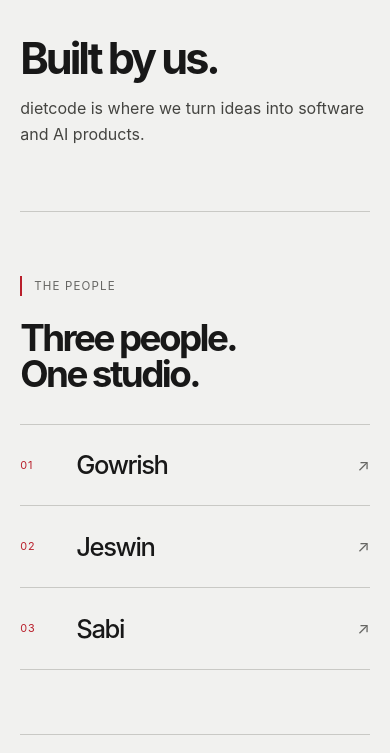
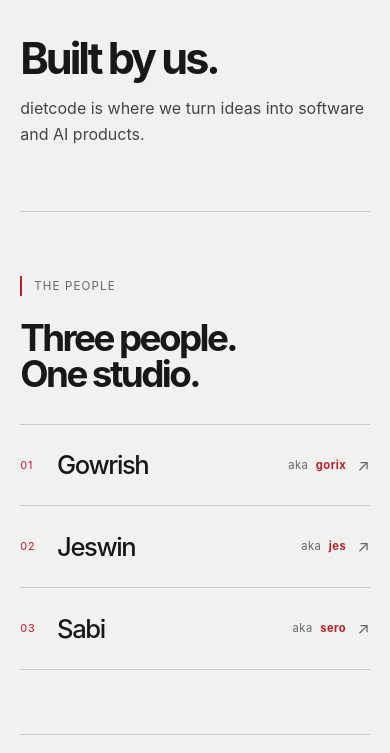
Before and after one commit to dietcodebase/dietcodebase.github.io, a plain HTML site: page index.html in a window 390 px wide. Shown: the part 879-1632 px from the top of the page. Drawn offline with Linux system fonts and the light colour scheme.

Commit message:
aka names

```diff
--- a/index.html
+++ b/index.html
@@ -44,9 +44,9 @@
         <h2 id="team-title">Three people.<br>One studio.</h2>
       </div>
       <ul class="team-list" aria-label="dietcode team members">
-        <li><span>01</span><strong>Gowrish</strong><i aria-hidden="true">↗</i></li>
-        <li><span>02</span><strong>Jeswin</strong><i aria-hidden="true">↗</i></li>
-        <li><span>03</span><strong>Sabi</strong><i aria-hidden="true">↗</i></li>
+        <li><span>01</span><strong>Gowrish</strong><em>aka <b>gorix</b></em><i aria-hidden="true">↗</i></li>
+        <li><span>02</span><strong>Jeswin</strong><em>aka <b>jes</b></em><i aria-hidden="true">↗</i></li>
+        <li><span>03</span><strong>Sabi</strong><em>aka <b>sero</b></em><i aria-hidden="true">↗</i></li>
       </ul>
     </section>
   </main>
--- a/styles.css
+++ b/styles.css
@@ -42,9 +42,11 @@ nav a:hover, .text-link:hover { color: var(--red); }
 .team { display: grid; grid-template-columns: .9fr 1.1fr; gap: 2rem; padding-block: clamp(4.5rem, 10vw, 8rem); }
 .team-heading h2 { margin-top: 2.5rem; font-size: clamp(2.3rem, 4.8vw, 4rem); }
 .team-list { margin: 0; padding: 0; list-style: none; }
-.team-list li { min-height: 100px; display: grid; grid-template-columns: 2.5rem 1fr auto; align-items: center; gap: 1rem; border-bottom: 1px solid var(--line); }
+.team-list li { min-height: 100px; display: grid; grid-template-columns: 2.5rem minmax(0, 1fr) auto auto; align-items: center; gap: 1rem; border-bottom: 1px solid var(--line); }
 .team-list li:first-child { border-top: 1px solid var(--line); }
 .team-list li > span { color: var(--red); font-size: .68rem; letter-spacing: .08em; }
+.team-list em { color: var(--muted); font-size: .76rem; font-style: normal; letter-spacing: .04em; }
+.team-list em b { margin-left: .25rem; color: var(--red); font-weight: 650; }
 .team-list strong { font-size: clamp(1.6rem, 3.3vw, 2.5rem); letter-spacing: -.055em; font-weight: 550; }
 .team-list i { color: var(--muted); font-style: normal; font-size: 1rem; }
 .site-footer { min-height: 120px; display: flex; align-items: center; justify-content: space-between; gap: 1rem; }
@@ -59,7 +61,8 @@ nav a:hover, .text-link:hover { color: var(--red); }
   .about, .team { padding-block: 4rem; }
   .about-copy h2 { margin-top: .5rem; }
   .team-heading h2 { margin: 1.5rem 0 0; }
-  .team-list li { min-height: 82px; }
+  .team-list li { min-height: 82px; grid-template-columns: 1.6rem minmax(0, 1fr) auto auto; gap: .7rem; }
+  .team-list em { font-size: .7rem; }
   .site-footer { min-height: 110px; flex-wrap: wrap; padding-block: 1.5rem; }
   .copyright { display: none; }
 }
```
